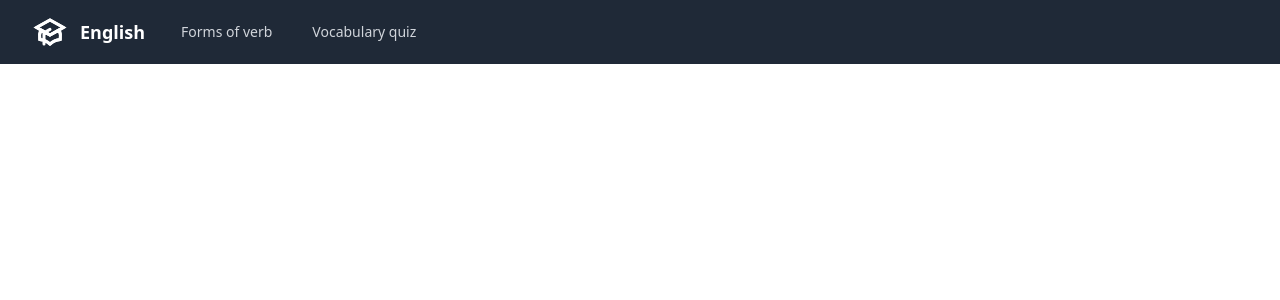
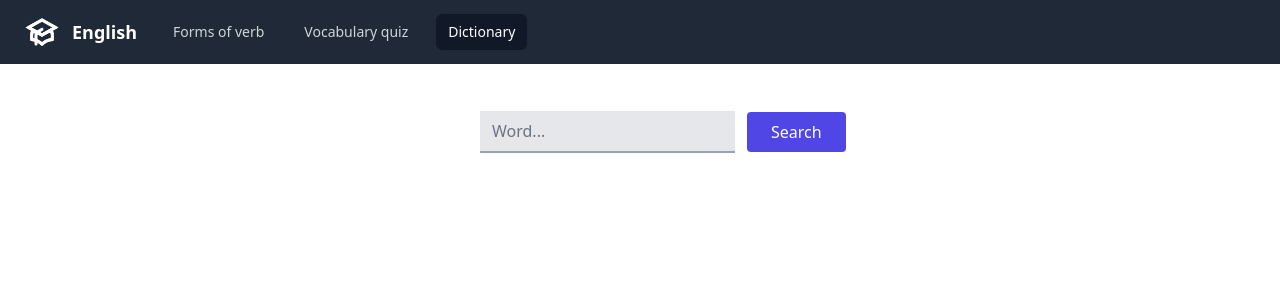
Before and after one commit to ArsenUtepbergenov/english, a React (Create React App) app: page /dictionary in a window 1280 px wide. Shown: the top 300 px of the page. Built offline with nearby package versions, Linux system fonts and the light colour scheme.

Commit message:
master/added raw dictionary

```diff
--- a/src/App.js
+++ b/src/App.js
@@ -1,24 +1,21 @@
-import { Route, Routes, Navigate } from 'react-router-dom';
-// import AddUser from './features/users/AddUser';
-import Verbs from './pages/Verbs';
-import VocabularyQuiz from './pages/VocabularyQuiz';
-// import EditUser from './features/users/EditUser';
-// import UserList from './features/users/UserList'
-import Header from './components/Header'
+import { Route, Routes, Navigate } from 'react-router-dom'
+import Verbs from 'pages/Verbs'
+import VocabularyQuiz from 'pages/VocabularyQuiz'
+import Dictionary from 'pages/Dictionary'
+import Header from 'components/Header'
 
 function App() {
   return (
     <div>
       <Header />
       <Routes>
-        {/* <Route path="/add-user" element={<AddUser />} />
-        <Route path="/edit-user/:id" element={<EditUser />} /> */}
         <Route
           path="/"
           element={<Navigate to="/forms-verb" replace />}
         />
         <Route path="/forms-verb" element={<Verbs />} />
         <Route path="/vocabulary-quiz" element={<VocabularyQuiz />} />
+        <Route path="/dictionary" element={<Dictionary />} />
       </Routes>
     </div>
   );
--- /dev/null
+++ b/src/api/freeDictionary.js
@@ -0,0 +1,19 @@
+const url = 'https://api.dictionaryapi.dev/api/v2/entries/en/'
+
+const STATUSES = {
+  success: 200,
+  fail: 404
+}
+
+export async function fetchDefinition(word) {
+  try {
+    const data = await fetch(`${url}${word}`)
+    if (data?.status === STATUSES.success)
+      return await data.json()
+    else if (data?.status === STATUSES.fail)
+      throw new Error('No Definitions Found')
+  } catch (error) {
+    console.error(error)
+    return null
+  }
+}
--- a/src/components/Header.js
+++ b/src/components/Header.js
@@ -1,19 +1,15 @@
-import { NavLink } from 'react-router-dom'
 import { Disclosure } from '@headlessui/react'
 import { MenuIcon, XIcon, AcademicCapIcon } from '@heroicons/react/outline'
+import Navbar from './Navbar/Navbar'
 import { classNames } from 'utils'
-
-const navigation = [
-  { name: 'Forms of verb', to: '/forms-verb' },
-  { name: 'Vocabulary quiz', to: '/vocabulary-quiz' },
-]
+import { navLinks } from './Navbar/navLinks'
 
 export default function Header() {
   return (
-    <Disclosure as="nav" className="bg-gray-800">
+    <Disclosure as="nav" className="mb-6 bg-gray-800">
       {({ open }) => (
         <>
-          <div className="max-w-7xl mx-auto px-2 sm:px-6 lg:px-8">
+          <div className="max-w-7xl mx-auto px-6">
             <div className="relative flex items-center justify-between h-16">
               <div className="absolute inset-y-0 left-0 flex items-center sm:hidden">
                 {/* Mobile menu button*/}
@@ -33,19 +29,7 @@ export default function Header() {
                 </div>
                 <div className="hidden sm:block sm:ml-6">
                   <div className="flex space-x-4">
-                    {navigation.map((item) => (
-                      <NavLink
-                        key={item.name}
-                        to={item.to}
-                        className={({ isActive }) => classNames(
-                          isActive ? 'bg-gray-900 text-white' : 'text-gray-300 hover:bg-gray-700 hover:text-white',
-                          'px-3 py-2 rounded-md text-sm font-medium'
-                        )}
-                        aria-current={item.current ? 'page' : undefined}
-                      >
-                        {item.name}
-                      </NavLink>
-                    ))}
+                    <Navbar />
                   </div>
                 </div>
               </div>
@@ -54,7 +38,7 @@ export default function Header() {
 
           <Disclosure.Panel className="sm:hidden">
             <div className="px-2 pt-2 pb-3 space-y-1">
-              {navigation.map((item) => (
+              {navLinks?.map((item) => (
                 <Disclosure.Button
                   key={item.name}
                   as="a"
--- /dev/null
+++ b/src/components/Navbar/Navbar.jsx
@@ -0,0 +1,23 @@
+import { NavLink } from 'react-router-dom'
+import { classNames } from 'utils'
+import { navLinks } from './navLinks'
+
+function Navbar() {
+  return <>
+    {navLinks.map((item) => (
+      <NavLink
+        key={item.name}
+        to={item.to}
+        className={({ isActive }) => classNames(
+          isActive ? 'bg-gray-900 text-white' : 'text-gray-300 hover:bg-gray-700 hover:text-white',
+          'px-3 py-2 rounded-md text-sm font-medium'
+        )}
+        aria-current={item.current ? 'page' : undefined}
+      >
+        {item.name}
+      </NavLink>
+    ))}
+  </>
+}
+
+export default Navbar
--- /dev/null
+++ b/src/components/Navbar/navLinks.js
@@ -0,0 +1,5 @@
+export const navLinks = [
+  { name: 'Forms of verb', to: '/forms-verb' },
+  { name: 'Vocabulary quiz', to: '/vocabulary-quiz' },
+  { name: 'Dictionary', to: '/dictionary' },
+]
--- /dev/null
+++ b/src/hooks/useDictionary.js
@@ -0,0 +1,17 @@
+import { useRef } from "react"
+import { fetchDefinition } from "api/freeDictionary"
+
+function useDictionary() {
+  const definitions = useRef(null)
+
+  const fetch = async (word) => {
+    definitions.current = await fetchDefinition(word)
+  }
+
+  return {
+    definitions,
+    fetch
+  }
+}
+
+export default useDictionary
--- /dev/null
+++ b/src/pages/Dictionary.jsx
@@ -0,0 +1,54 @@
+import { useRef, useState } from "react"
+import Button from "components/Buttons/Button"
+import TextField from "components/Fields/TextField"
+import useDictionary from "hooks/useDictionary"
+
+function Dictionary() {
+  const { definitions, fetch } = useDictionary()
+  const [nouns, setNouns] = useState([])
+  const inputRef = useRef()
+
+  const handleSearch = async () => {
+    const word = inputRef.current.value
+    if (word !== '') {
+      await fetch(word)
+      getMeaningsByPartOfSpeech('noun', setNouns)
+    } else
+      return
+  }
+
+  const getMeaningsByPartOfSpeech = (partOfSpeech, set) => {
+    const result = []
+
+    if (definitions.current !== null) {
+      const temp = definitions.current[0]?.meanings.filter(meaning => meaning.partOfSpeech === partOfSpeech)
+      if (temp?.length) {
+        temp.forEach(item => result.push(item.definitions))
+        set(result.flat())
+      }
+    }
+  }
+
+  return (
+    <div className="max-w-7xl mx-auto px-6">
+      <div className="max-w-xs mx-auto flex items-center">
+        <TextField
+          ref={inputRef}
+          inputProps={{ type: 'text', placeholder: 'Word...', }}
+        />
+        <div className="ml-3 mt-2">
+          <Button click={handleSearch}>Search</Button>
+        </div>
+      </div>
+      <div className="definition">
+        {
+          nouns?.length ?
+            nouns.map(definition => <p key={definition.definition}>{definition.definition}</p>) :
+            null
+        }
+      </div>
+    </div>
+  )
+}
+
+export default Dictionary
--- a/src/pages/Verbs.js
+++ b/src/pages/Verbs.js
@@ -46,7 +46,7 @@ const Verbs = () => {
   }, [handleEnterPress])
 
   return (
-    <div className="max-w-7xl mx-auto px-2 sm:px-6 lg:px-8">
+    <div className="max-w-7xl mx-auto px-6">
       <div className="grid grid-cols-3 gap-5 mt-2">
         <TextField
           id="infinitive"
--- a/src/pages/VocabularyQuiz.js
+++ b/src/pages/VocabularyQuiz.js
@@ -38,7 +38,7 @@ function VocabularyQuiz() {
   }
 
   return (
-    <div className="max-w-7xl mx-auto px-2 sm:px-6 lg:px-8 text-gray-500">
+    <div className="max-w-7xl mx-auto px-6 text-gray-500">
       <div>
         <h1 className="text-center text-3xl mt-8">Select translation of "{question?.word}"</h1>
         <div className="grid grid-cols-3 gap-5 grid-flow-row auto-rows-auto mt-8">
```
